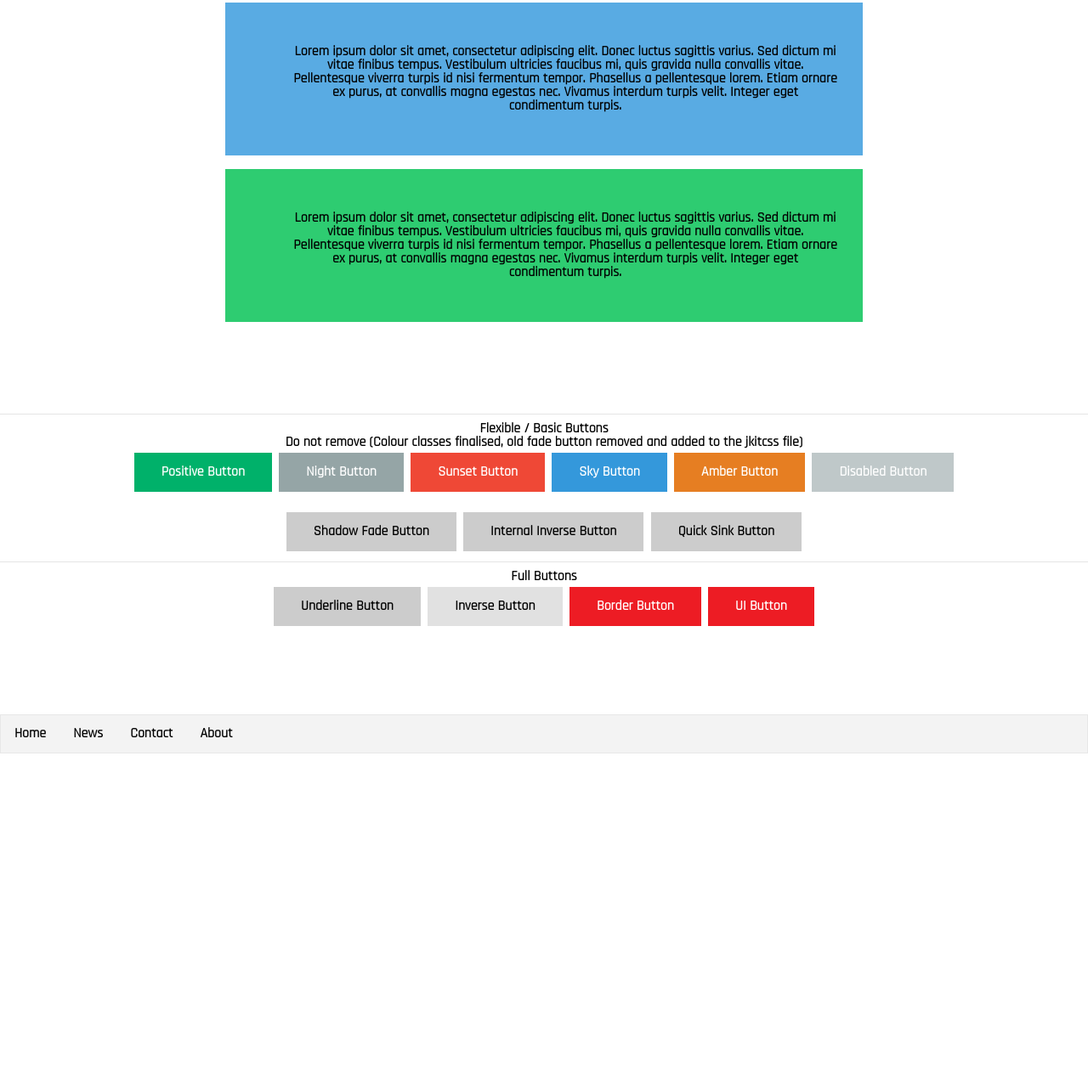
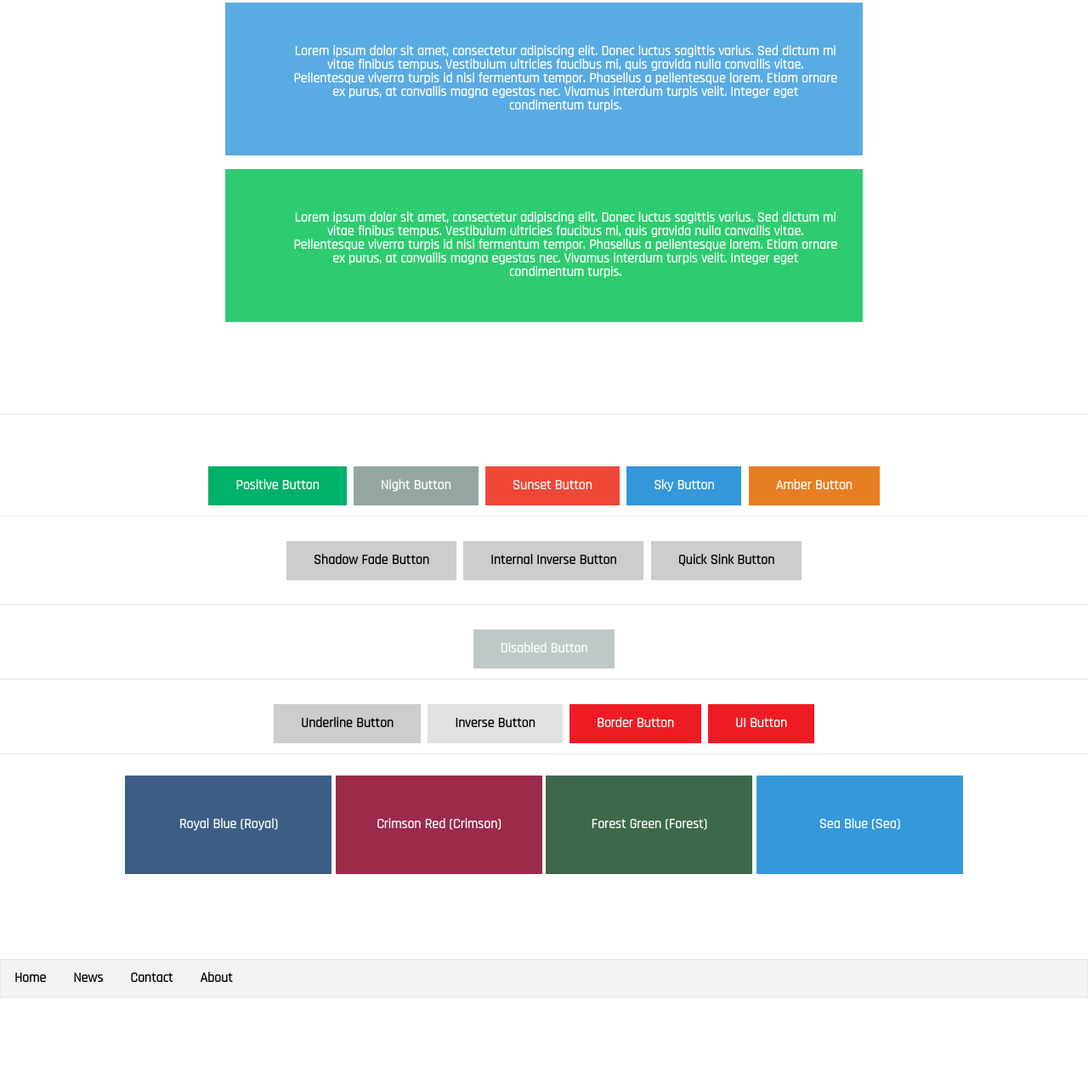
Before and after one commit to Legasee/Jkit.css, a plain HTML site: page index.html in a window 1280 px wide. Shown: the part 97-1372 px from the top of the page at 85% size. Before the commit the page ends 1084 px from the top, so only its background shows below. Drawn offline with Linux system fonts and the light colour scheme.

Commit message:
Add files via upload

```diff
--- a/index.html
+++ b/index.html
@@ -14,7 +14,7 @@
 
 <div>
 	<div class="col-3 jkit-panel-sky">
-		<p> Lorem ipsum dolor sit amet, consectetur adipiscing elit. Donec luctus sagittis varius. Sed dictum mi vitae finibus tempus. Vestibulum ultricies faucibus mi, quis gravida nulla convallis vitae. Pellentesque viverra turpis id nisi fermentum tempor.
+		<p><font color="white"> Lorem ipsum dolor sit amet, consectetur adipiscing elit. Donec luctus sagittis varius. Sed dictum mi vitae finibus tempus. Vestibulum ultricies faucibus mi, quis gravida nulla convallis vitae. Pellentesque viverra turpis id nisi fermentum tempor.
 			Phasellus a pellentesque lorem. Etiam ornare ex purus, at convallis magna egestas nec. Vivamus interdum turpis velit. Integer eget condimentum turpis.
 		</p>
 	</div>
@@ -22,7 +22,7 @@
 	</br>
 	<div>
 		<div class="col-3 jkit-panel-positive">
-			<p> Lorem ipsum dolor sit amet, consectetur adipiscing elit. Donec luctus sagittis varius. Sed dictum mi vitae finibus tempus. Vestibulum ultricies faucibus mi, quis gravida nulla convallis vitae. Pellentesque viverra turpis id nisi fermentum tempor.
+			<p><font color="white"> Lorem ipsum dolor sit amet, consectetur adipiscing elit. Donec luctus sagittis varius. Sed dictum mi vitae finibus tempus. Vestibulum ultricies faucibus mi, quis gravida nulla convallis vitae. Pellentesque viverra turpis id nisi fermentum tempor.
 				Phasellus a pellentesque lorem. Etiam ornare ex purus, at convallis magna egestas nec. Vivamus interdum turpis velit. Integer eget condimentum turpis.
 			</p>
 		</div>
@@ -33,19 +33,23 @@
 
 <hr class="line_seperator">
     <h1>Flexible / Basic Buttons</h1>
-	<p> Do not remove (Colour classes finalised, old fade button removed
-	and added to the jkitcss file) </p>
+	<p> To make a button fullwidth (100%) simply add the class "Fullwidth" </p>
+	</br>
 	<a href="#" class="button positive">Positive Button</a>
 	<a href="#" class="button night">Night Button</a>
 	<a href="#" class="button sunset">Sunset Button</a>
 	<a href="#" class="button sky">Sky Button</a>
 	<a href="#" class="button amber">Amber Button</a>
-	<a href="#" class="button night disabled">Disabled Button</a>
-	</br>
-	</br>
+	<hr class="line_seperator">
+	<h1> Full Buttons </h1>
 	<a href="#" class="button jkit-btn-sfade">Shadow Fade Button</a>
 	<a href="#" class="button jkit-btn-intverse">Internal Inverse Button</a>
 	<a href="#" class="button jkit-btn-qsink">Quick Sink Button</a>
+	</br>
+	</br>
+	<hr class="line_seperator">
+	<h1> Misc Buttons </h1>
+	<a href="#" class="button night disabled">Disabled Button</a>
 
 </div>
 
@@ -60,6 +64,29 @@
 	<a href="#" class="button jkit-btn-ui">UI Button</a>
 
 </div>
+
+<hr class="line_seperator">
+	<h1>Colour Kit</h1>
+	<div class="colourexample royal col-1">
+	<p><font color="white">Royal Blue (Royal)</p>
+	</div>
+	<div class="colourexample crimson col-1">
+	<p><font color="white">Crimson Red (Crimson)</p>
+	</div>
+	</div>
+	<div class="colourexample forest col-1">
+	<p><font color="white">Forest Green (Forest)</p>
+	</div>
+	<div class="colourexample sky col-1">
+	<p><font color="white">Sea Blue (Sea)</p>
+	</div>
+
+
+
+
+
+
+<div class="search" placeholder="Type to Search"></div>
 
 <div class="jkit-nav-inverse nav-fixed">
 
--- a/jkit.css
+++ b/jkit.css
@@ -877,3 +877,78 @@ li a {
     padding-bottom: 50px;
     padding-left: 80px;
 }
+
+.fullwidth {
+	width: 100%;
+}
+
+
+
+
+
+
+
+
+
+
+
+
+
+
+
+
+
+
+
+
+
+
+
+
+
+
+
+
+
+
+
+
+
+
+
+
+
+
+
+
+
+
+
+
+
+
+
+
+
+
+.colourexample {
+padding-top: 50px;
+padding-right: 15px;
+padding-bottom: 50px;
+padding-left: 15px;
+}
+
+/* Custom Colour Kit */
+
+.royal {
+background-color: rgba(40, 77, 119, 0.9);
+}
+.crimson {
+background-color: rgba(146, 19, 54, 0.9);
+}
+.forest {
+background-color: rgba(40, 88, 54, 0.9);
+}
+.sea {
+background-color: rgba(34, 117, 190, 0.9);
+}
```
